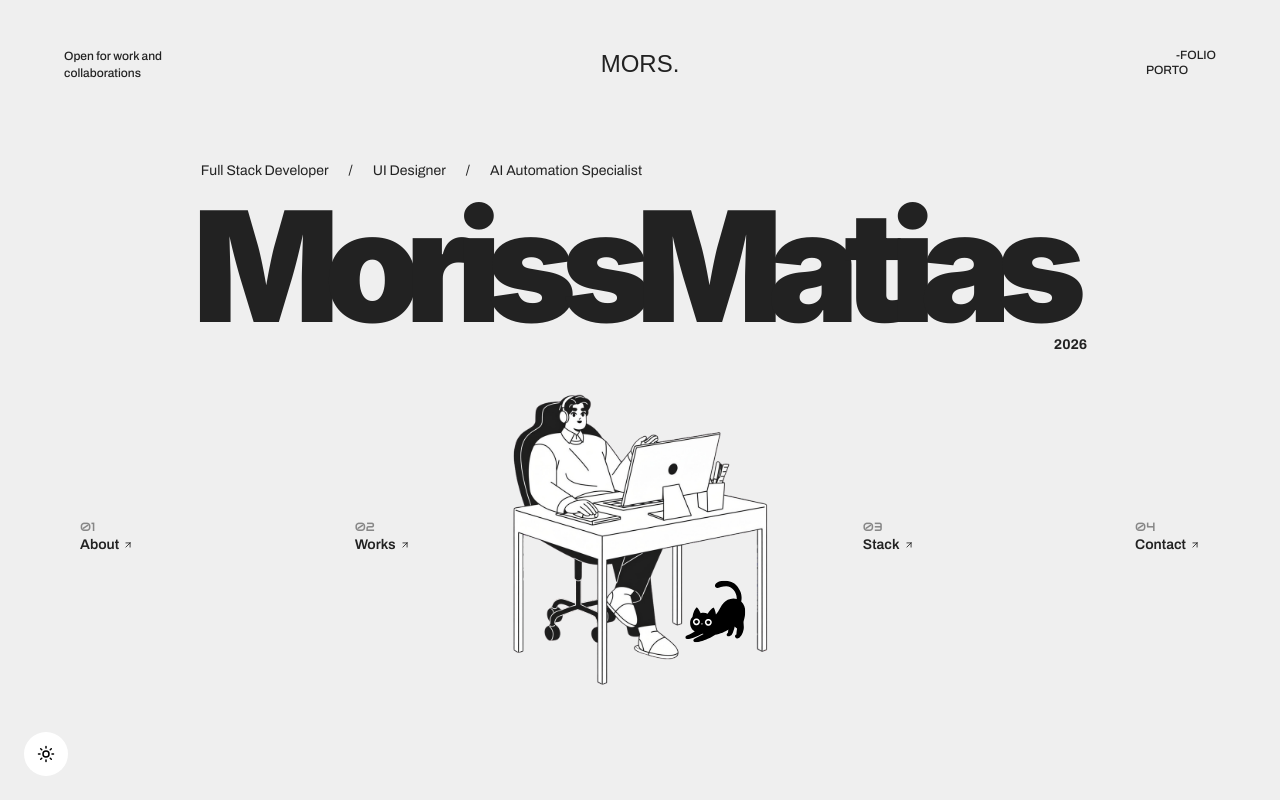
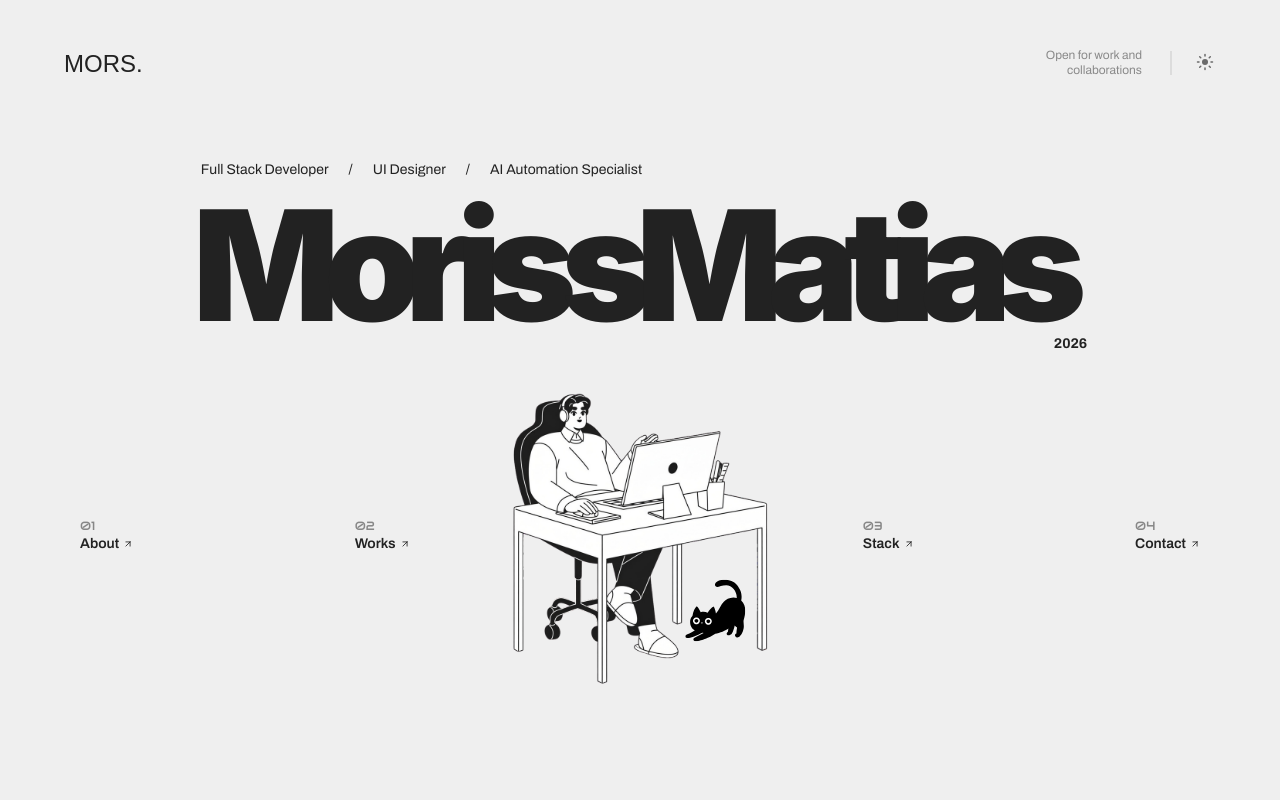
Before and after one commit to mors-codes/portfolio-2026, a Next.js app: page / in a window 1280 px wide. Shown: the top 800 px of the page. Built offline with nearby package versions, Linux system fonts and the light colour scheme; a web font is replaced by a local one.

Commit message:
Rework hero top row: logo/eyebrow layout, theme toggle relocation with divider, role label sizing, name alignment

```diff
--- a/src/app/page.tsx
+++ b/src/app/page.tsx
@@ -19,7 +19,6 @@ import Works from "@/components/sections/Works";
 import Stack from "@/components/sections/Stack";
 import Contact from "@/components/sections/Contact";
 import PillNav from "@/components/ui/PillNav";
-import ThemeToggle from "@/components/ui/ThemeToggle";
 import MobileNav from "@/components/ui/MobileNav";
 import StaggeredMenu, {
   type StaggeredMenuHandle,
@@ -94,13 +93,8 @@ export default function Home() {
         />
       </div>
       <MobileNav hidden={menuOpen} onMenuToggle={handleMenuToggle} />
-      <ThemeToggle
-        visible={!pastHero}
-        isDark={isDark}
-        onToggleTheme={toggleTheme}
-      />
       <div id="hero">
-        <Hero />
+        <Hero isDark={isDark} onToggleTheme={toggleTheme} />
       </div>
       <div id="about" className="-scroll-mt-7">
         <About />
--- a/src/components/sections/Hero.tsx
+++ b/src/components/sections/Hero.tsx
@@ -5,11 +5,16 @@ import { gsap } from "gsap";
 import Image from "next/image";
 import NavRow from "@/components/ui/NavRow";
 import AnimatedName from "@/components/ui/AnimatedName";
+import ThemeToggle from "@/components/ui/ThemeToggle";
 
-export default function Hero() {
-  const eyebrowRef = useRef<HTMLParagraphElement>(null);
+type HeroProps = {
+  isDark: boolean;
+  onToggleTheme: () => void;
+};
+
+export default function Hero({ isDark, onToggleTheme }: HeroProps) {
+  const eyebrowRef = useRef<HTMLDivElement>(null);
   const logoRef = useRef<HTMLParagraphElement>(null);
-  const folioRef = useRef<HTMLDivElement>(null);
   const roleLabelsRef = useRef<HTMLParagraphElement>(null);
   const nameRef = useRef<HTMLHeadingElement>(null);
   const yearRef = useRef<HTMLParagraphElement>(null);
@@ -37,7 +42,6 @@ export default function Hero() {
     if (eyebrowRef.current)
       gsap.set(eyebrowRef.current, { y: -12, opacity: 0 });
     if (logoRef.current) gsap.set(logoRef.current, { y: -12, opacity: 0 });
-    if (folioRef.current) gsap.set(folioRef.current, { y: -12, opacity: 0 });
     if (illustrationRef.current) {
       gsap.set(illustrationRef.current, { y: 24, opacity: 0 });
     }
@@ -76,9 +80,7 @@ export default function Hero() {
     }
 
     tl.to(
-      [eyebrowRef.current, logoRef.current, folioRef.current].filter(
-        Boolean,
-      ),
+      [eyebrowRef.current, logoRef.current].filter(Boolean),
       { y: 0, opacity: 1, duration: 0.6, ease: "power3.out", stagger: 0.08 },
       1.5,
     );
@@ -102,31 +104,39 @@ export default function Hero() {
 
   return (
     <section className="relative min-h-screen px-8 py-10 md:px-16 md:py-12">
-      {/* Top row: eyebrow / logo / folio label */}
+      {/* Top row: logo / eyebrow */}
       <div className="relative flex items-start font-sans text-xs">
         <p
-          ref={eyebrowRef}
-          className="max-w-40 hidden font-medium leading-snug md:block"
-          style={{ opacity: 0, transform: "translateY(-12px)" }}
-        >
-          Open for work and collaborations
-        </p>
-
-        <p
           ref={logoRef}
-          className="absolute left-1/2 hidden -translate-x-1/2 font-logo text-2xl md:block"
+          className="hidden font-logo text-2xl md:block"
           style={{ opacity: 0 }}
         >
           MORS.
         </p>
 
         <div
-          ref={folioRef}
-          className="ml-auto hidden font-medium leading-tight md:block"
+          ref={eyebrowRef}
+          className="ml-auto hidden items-center gap-4 md:flex"
           style={{ opacity: 0, transform: "translateY(-12px)" }}
         >
-          <p className="pl-7.5">-FOLIO</p>
-          <p>PORTO</p>
+          <p
+            className="mr-3 max-w-40 text-right font-normal leading-tight"
+            style={{ color: isDark ? "#a0a0a0" : "#8a8a8a" }}
+          >
+            Open for work and collaborations
+          </p>
+          <div
+            className="h-6 w-0.5 shrink-0"
+            style={{ backgroundColor: isDark ? "#3a3a3a" : "#dcdcdc" }}
+          />
+          <div className="flex shrink-0 items-center -translate-y-1">
+            <ThemeToggle
+              isDark={isDark}
+              onToggleTheme={onToggleTheme}
+              visible
+              iconColor={isDark ? "#b8b8b8" : "#6a6a6a"}
+            />
+          </div>
         </div>
       </div>
 
--- a/src/components/ui/ThemeToggle.tsx
+++ b/src/components/ui/ThemeToggle.tsx
@@ -7,12 +7,14 @@ type ThemeToggleProps = {
   isDark: boolean;
   onToggleTheme: () => void;
   visible: boolean;
+  iconColor?: string;
 };
 
 export default function ThemeToggle({
   isDark,
   onToggleTheme,
   visible,
+  iconColor,
 }: ThemeToggleProps) {
   const sunRef = useRef<SVGSVGElement>(null);
   const moonRef = useRef<SVGSVGElement>(null);
@@ -51,7 +53,7 @@ export default function ThemeToggle({
         duration: 0.3,
         ease: "power2.out",
         overwrite: "auto",
-      }
+      },
     );
   }, [isDark]);
 
@@ -61,30 +63,34 @@ export default function ThemeToggle({
       type="button"
       onClick={onToggleTheme}
       aria-label="Toggle dark mode"
-  className={`fixed bottom-6 left-6 z-50 flex h-11 w-11 cursor-pointer items-center justify-center rounded-full transition-colors duration-300 ${
-    isDark
-      ? "border-white bg-black text-white"
-      : "border-black bg-white text-black"
-  }`}
+      className="group flex h-7 w-7 cursor-pointer items-center justify-center transition-colors duration-300"
       style={{
         opacity: 0,
         scale: 0,
         pointerEvents: visible ? "auto" : "none",
         visibility: visible ? "visible" : "hidden",
+        color: iconColor ?? (isDark ? "#ffffff" : "#000000"),
       }}
     >
-      <span className="relative block h-4.5 w-4.5">
+      <span
+        className="relative block h-3 w-3 transition-colors duration-300"
+        style={{ color: "inherit" }}
+        onMouseEnter={(e) =>
+          (e.currentTarget.style.color = isDark ? "#efefef" : "#222222")
+        }
+        onMouseLeave={(e) => (e.currentTarget.style.color = "")}
+      >
          <svg
           ref={sunRef}
           width="18"
           height="18"
           viewBox="0 0 24 24"
-          fill="none"
+          fill="currentColor"
           xmlns="http://www.w3.org/2000/svg"
           className="absolute inset-0"
           style={{ opacity: isDark ? 0 : 1 }}
         >
-          <circle cx="12" cy="12" r="4" stroke="currentColor" strokeWidth="2" />
+          <circle cx="12" cy="12" r="4" />
           <path
             d="M12 2v2M12 20v2M4.93 4.93l1.41 1.41M17.66 17.66l1.41 1.41M2 12h2M20 12h2M4.93 19.07l1.41-1.41M17.66 6.34l1.41-1.41"
             stroke="currentColor"
@@ -97,17 +103,13 @@ export default function ThemeToggle({
           width="18"
           height="18"
           viewBox="0 0 24 24"
-          fill="none"
+          fill="currentColor"
           xmlns="http://www.w3.org/2000/svg"
           className="absolute inset-0"
           style={{ opacity: isDark ? 1 : 0 }}
         >
           <path
             d="M21 12.79A9 9 0 1 1 11.21 3 7 7 0 0 0 21 12.79Z"
-            stroke="currentColor"
-            strokeWidth="2"
-            strokeLinecap="round"
-            strokeLinejoin="round"
           />
         </svg>
       </span>
```
Lines whose indentation alone changed are shown as unchanged.
